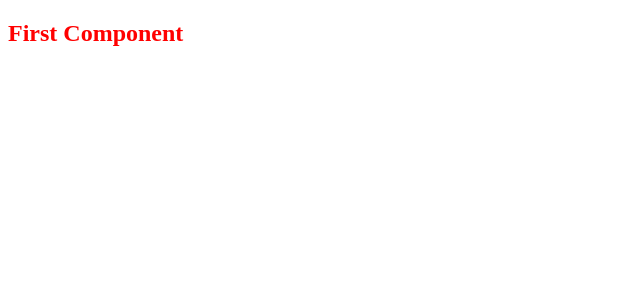
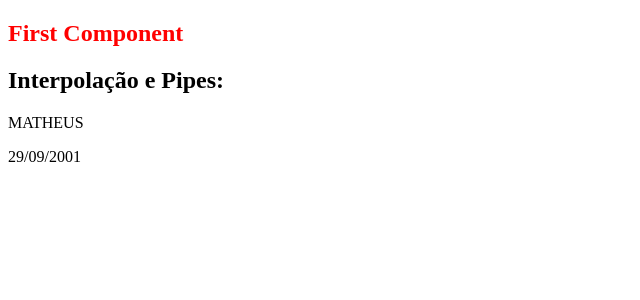
Before and after one commit to MathCoimbra/study-front-end, an Angular app in the folder Angular/fundamentos/: page / in a window 1280 px wide. Shown: the top 300 px of the page, without its empty margins (0-640 px from the left). Built offline with nearby package versions, Linux system fonts and the light colour scheme.

Commit message:
feat: add examples of interpolation and pipes
Signed-off-by: MathCoimbra <matheuscoimbra35@gmail.com>

```diff
--- a/Angular/fundamentos/src/app/second-component/second-component.component.html
+++ b/Angular/fundamentos/src/app/second-component/second-component.component.html
@@ -0,0 +1,3 @@
+<h2>Interpolação e Pipes:</h2>
+<p>{{ name | uppercase}}</p>
+<p>{{ birthDate | date: "dd/MM/yyyy" }}</p>
--- a/Angular/fundamentos/src/app/second-component/second-component.component.ts
+++ b/Angular/fundamentos/src/app/second-component/second-component.component.ts
@@ -6,5 +6,6 @@ import { Component, OnInit } from '@angular/core';
   styleUrls: ['./second-component.component.css']
 })
 export class SecondComponentComponent{
-  name = "Matheus"
+  name = "Matheus";
+  birthDate = "2001/09/29";
 }
```
